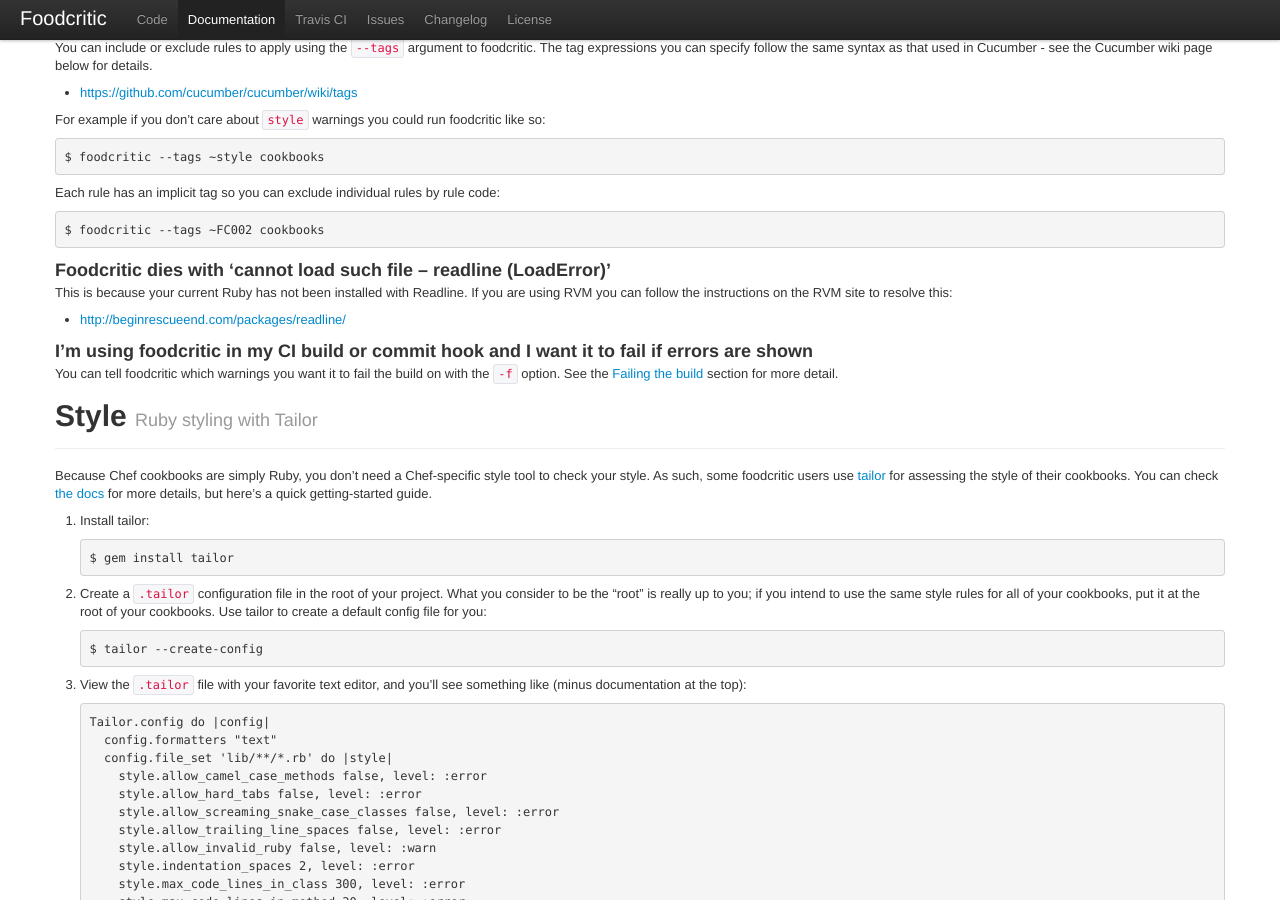
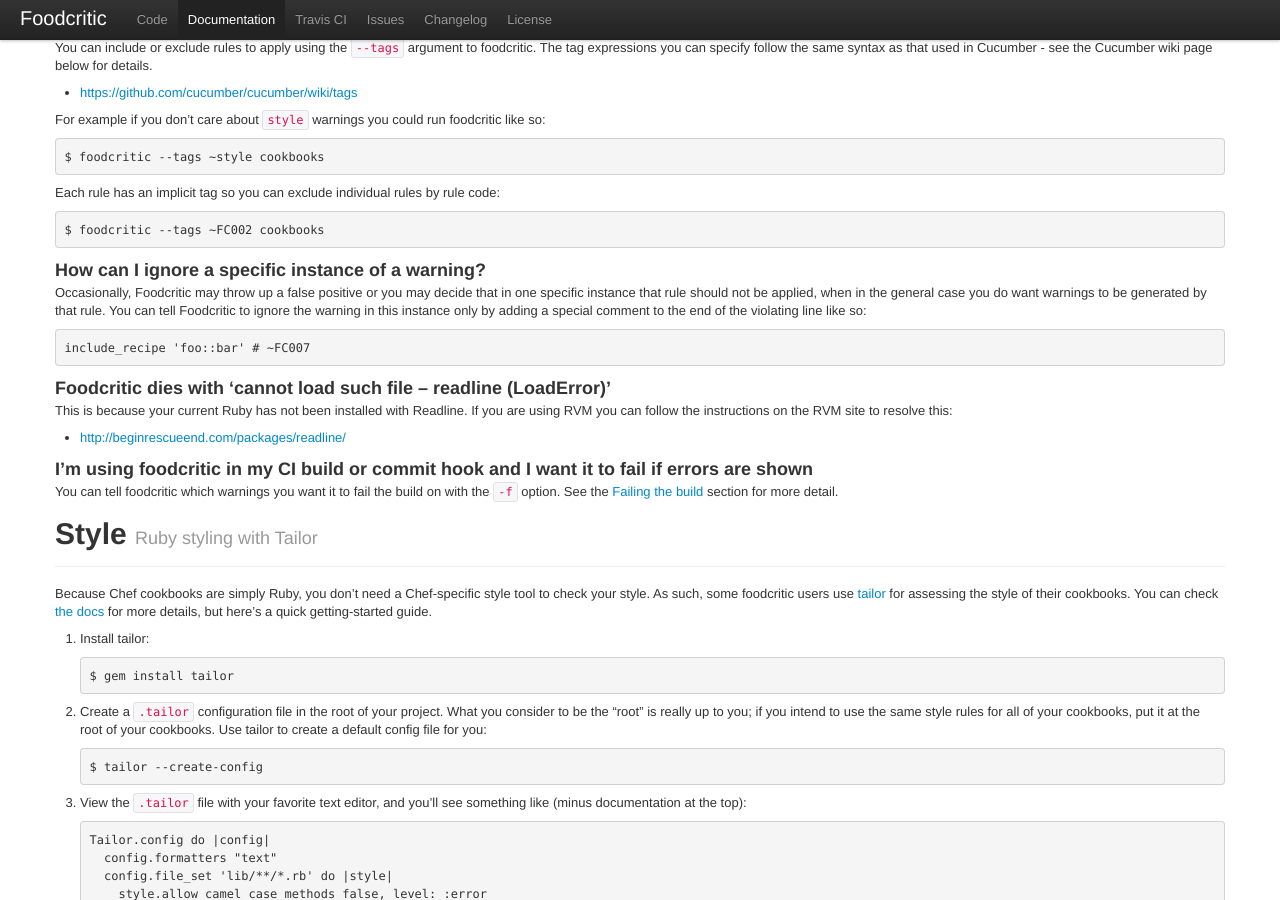
Before and after one commit to Foodcritic/foodcritic, a Jekyll site: the page built from index.html, in a window 1280 px wide and 900 px high, scrolled down 17360 px. Built offline with Jekyll 4.4.1, drawn with Linux system fonts in a browser that asks for light colours.

Commit message:
Update faq.md
Adding a FAQ about ignoring a specific instance of a warning

```diff
--- a/_includes/faq.md
+++ b/_includes/faq.md
@@ -15,6 +15,12 @@
 
     $ foodcritic --tags ~FC002 cookbooks
 
+### How can I ignore a specific instance of a warning?
+
+Occasionally, Foodcritic may throw up a false positive or you may decide that in one specific instance that rule should not be applied, when in the general case you do want warnings to be generated by that rule. You can tell Foodcritic to ignore the warning in this instance only by adding a special comment to the end of the violating line like so:
+
+    include_recipe 'foo::bar' # ~FC007
+
 ### Foodcritic dies with 'cannot load such file -- readline (LoadError)'
 
 This is because your current Ruby has not been installed with Readline. If you
```
